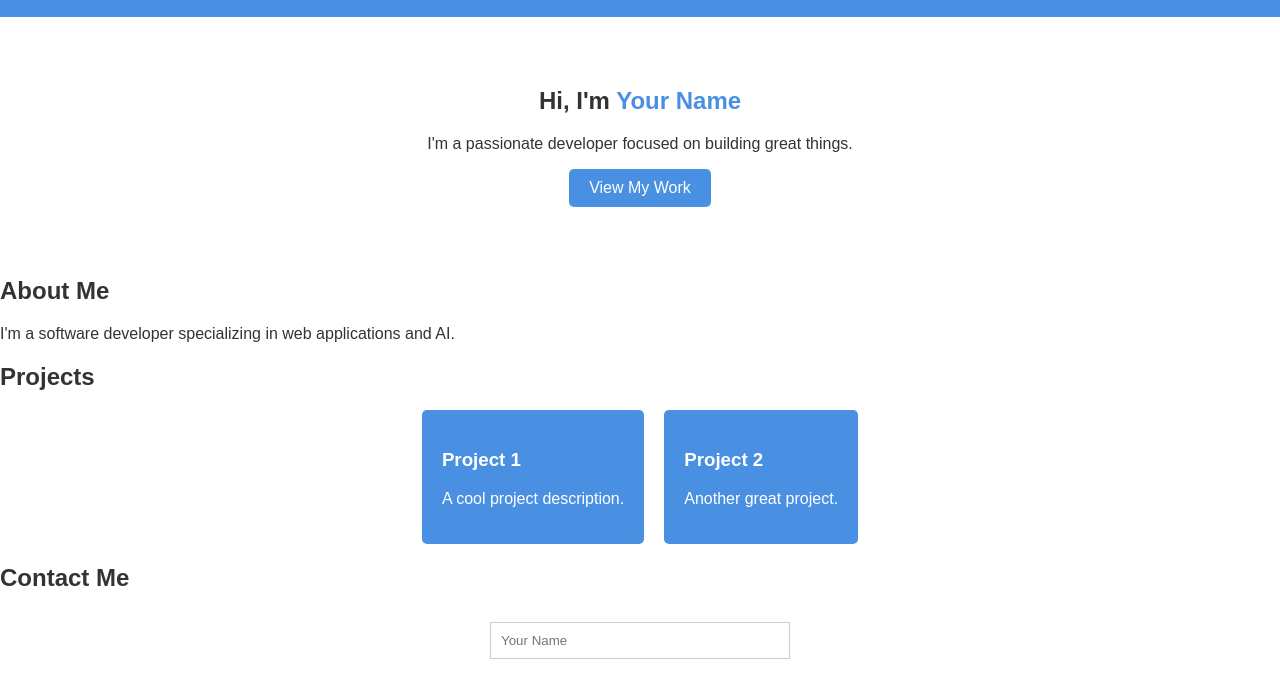
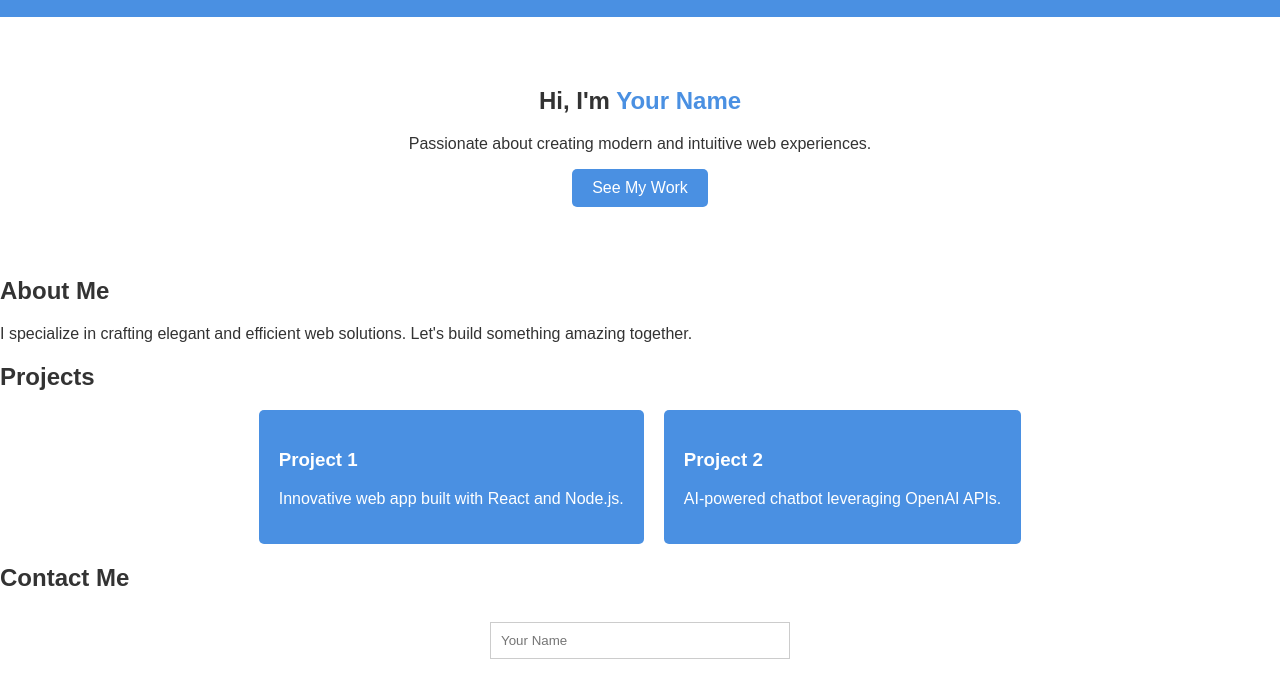
Before and after one commit to frost86/frost86.github.io, a plain HTML site: page index.html in a window 1280 px wide. Shown: the part 90-766 px from the top of the page. Drawn offline with Linux system fonts and the light colour scheme.

Commit message:
Update index.html
Modernized look

```diff
--- a/index.html
+++ b/index.html
@@ -22,30 +22,30 @@
 
     <section class="hero">
         <h1>Hi, I'm <span>Your Name</span></h1>
-        <p>I'm a passionate developer focused on building great things.</p>
-        <a href="#projects" class="btn">View My Work</a>
+        <p>Passionate about creating modern and intuitive web experiences.</p>
+        <a href="#projects" class="btn">See My Work</a>
     </section>
 
-    <section id="about">
+    <section id="about" class="glass">
         <h2>About Me</h2>
-        <p>I'm a software developer specializing in web applications and AI.</p>
+        <p>I specialize in crafting elegant and efficient web solutions. Let's build something amazing together.</p>
     </section>
 
     <section id="projects">
         <h2>Projects</h2>
         <div class="project-list">
-            <div class="project">
+            <div class="project glass">
                 <h3>Project 1</h3>
-                <p>A cool project description.</p>
+                <p>Innovative web app built with React and Node.js.</p>
             </div>
-            <div class="project">
+            <div class="project glass">
                 <h3>Project 2</h3>
-                <p>Another great project.</p>
+                <p>AI-powered chatbot leveraging OpenAI APIs.</p>
             </div>
         </div>
     </section>
 
-    <section id="contact">
+    <section id="contact" class="glass">
         <h2>Contact Me</h2>
         <form>
             <input type="text" placeholder="Your Name" required>
```
